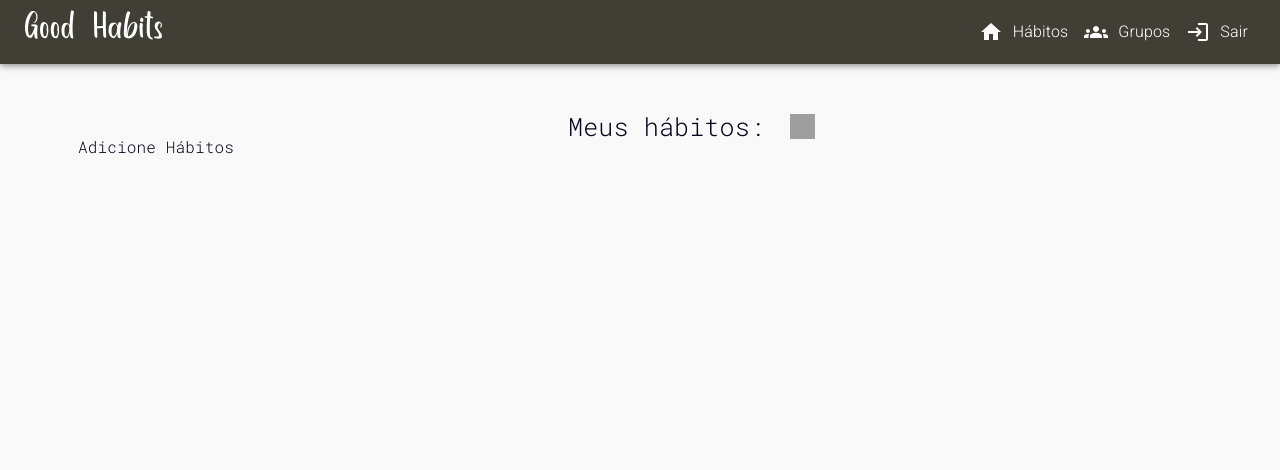
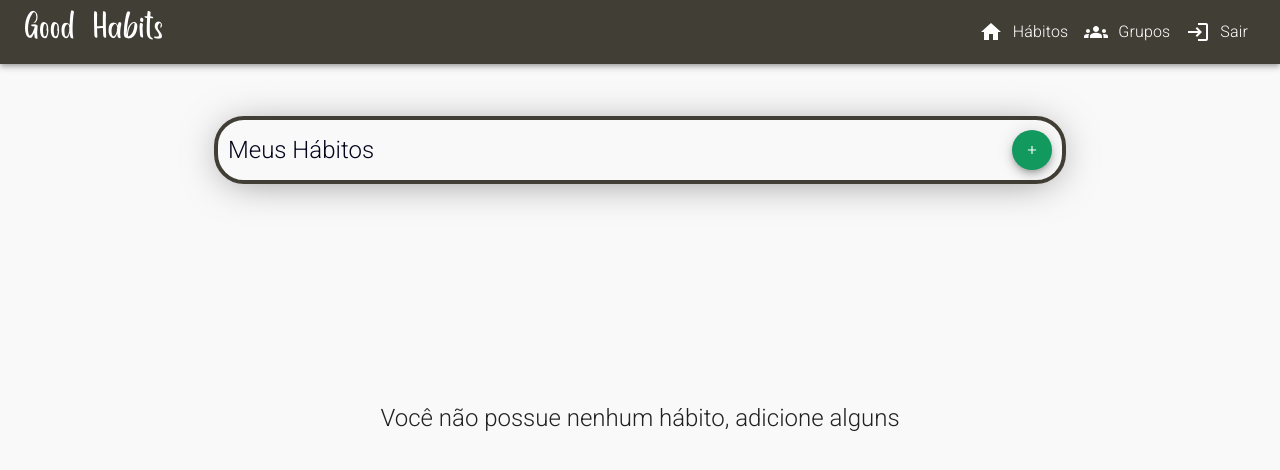
Before and after one commit to serafimmatheus/habits-1, a React (Create React App) app: page /dashboard in a window 1280 px wide. Shown: the top 470 px of the page. Built offline with nearby package versions, Linux system fonts and the light colour scheme; no server answers; sample sign-in values are in the browser's storage; grey boxes are pictures that could not be loaded.

Commit message:
feat: styled habits page

```diff
--- a/src/Components/HabitCard/index.jsx
+++ b/src/Components/HabitCard/index.jsx
@@ -1,36 +1,68 @@
 import { useContext, useState } from "react";
 import { HabitsContext } from "../../Providers/habits";
 
-import { HabitCardContainer } from "../../Styles/global";
-
 import EditHabitsModal from "../EditHabitsModal";
 
+import { Card, IconButton, Typography, Grid } from "@mui/material";
+import {
+  MdCheckCircleOutline,
+  MdDangerous,
+  MdEditNote,
+  MdOutlineDelete,
+} from "react-icons/md";
+import { Box } from "@mui/system";
+
 const HabitCard = ({ habit }) => {
-  const { deleteHabits, isAchieved } = useContext(HabitsContext);
+  const { deleteHabits } = useContext(HabitsContext);
 
   const token = localStorage.getItem("@Habits:token");
 
   const [modalEdit, setModalEdit] = useState(false);
 
   return (
-    <HabitCardContainer isAchieved={isAchieved}>
-      <h3>Nome: {habit.title}</h3>
-      <h4>Dificuldade: {habit.difficulty}</h4>
-      <h4>
-        Finalizado? {habit.achieved ? <span>Sim</span> : <span>Não</span>}
-      </h4>
-      <h4>Progresso: {JSON.stringify(habit.how_much_achieved)}</h4>
-      <button onClick={() => deleteHabits(habit.id, token)}>
-        Remover hábito
-      </button>
-      <button onClick={() => setModalEdit(true)}>Editar hábito</button>
+    <Grid item xs={12} sm={6} md={4}>
+      <Card variant="post-it" color={habit.achieved ? "secondary" : "primary"}>
+        <Card variant="centerCard">
+          {habit.achieved ? (
+            <Typography variant="h6">Concluido</Typography>
+          ) : (
+            <Typography variant="h6">Em Andamento</Typography>
+          )}
+        </Card>
+        <Typography variant="h6">{habit.title}</Typography>
+        <Typography variant="body2">Dificuldade: {habit.difficulty}</Typography>
+
+        <Box>
+          <Typography variant="body2">Progresso:</Typography>
+
+          <Card variant="centerCard">
+            <progress value={JSON.stringify(habit.how_much_achieved)} max="100">
+              {JSON.stringify(habit.how_much_achieved)}%
+            </progress>
+
+            {habit.achieved ? (
+              <MdCheckCircleOutline
+                style={{ color: "green", fontSize: "1.5em" }}
+              />
+            ) : (
+              <MdDangerous style={{ color: "red", fontSize: "1.5em" }} />
+            )}
+          </Card>
+        </Box>
+        <IconButton onClick={() => deleteHabits(habit.id, token)}>
+          <MdOutlineDelete />
+        </IconButton>
+        <IconButton onClick={() => setModalEdit(true)}>
+          <MdEditNote />
+        </IconButton>
         <EditHabitsModal
           habit_id={habit.id}
           token={token}
           setModalEdit={setModalEdit}
           modalEdit={modalEdit}
         />
-    </HabitCardContainer>
+      </Card>
+    </Grid>
   );
 };
 
--- a/src/Components/HabitList/index.jsx
+++ b/src/Components/HabitList/index.jsx
@@ -3,17 +3,17 @@ import { HabitsContext } from "../../Providers/habits";
 
 import HabitCard from "../HabitCard";
 
-import { HabitListContainer } from "../../Styles/global";
+import { Grid } from "@mui/material";
 
 const HabitList = ({ isAchieved }) => {
   const { habits } = useContext(HabitsContext);
 
   return (
-    <HabitListContainer isAchieved={isAchieved}>
+    <Grid container spacing={4}>
       {habits.map((item, index) => (
         <HabitCard key={index} habit={item} />
       ))}
-    </HabitListContainer>
+    </Grid>
   );
 };
 
--- a/src/Pages/Habits/index.jsx
+++ b/src/Pages/Habits/index.jsx
@@ -5,14 +5,10 @@ import { HabitsContext } from "../../Providers/habits";
 import HabitList from "../../Components/HabitList";
 import AddHabitsModal from "../../Components/AddHabitsModal";
 
-import {
-  HabitPageContainer,
-  SectionTitle,
-  ButtonAdd,
-  AddIcon,
-} from "../../Styles/global";
-
 import Header from "../../Components/Header";
+import { Container, Fab, Typography, Card } from "@mui/material";
+import { Box } from "@mui/system";
+import { MdAdd } from "react-icons/md";
 
 const Habits = () => {
   const { habits, getHabits, isAchieved } = useContext(HabitsContext);
@@ -31,32 +27,58 @@ const Habits = () => {
   };
 
   return (
-    <div>
+    <>
       <Header />
-      <HabitPageContainer>
-        <SectionTitle>
-          Meus hábitos:
-          <ButtonAdd onClick={() => handleClickAdd()}>
-            <AddIcon
-              src="https://www.iconpacks.net/icons/1/free-plus-icon-321-thumb.png"
-              alt="Adicione um novo hábito"
-            />
-          </ButtonAdd>
-        </SectionTitle>
+      <Container sx={{ py: 4 }} maxWidth="md">
+        <Box
+          sx={{
+            display: "flex",
+            justifyContent: "space-between",
+            marginBottom: "20px",
+            alignItems: "center",
+            marginTop: "20px",
+            border: "solid 4px #413e35",
+            borderRadius: "30px",
+            padding: "10px",
+            boxShadow: "0px 4px 40px -10px rgba(0, 0, 0, 0.5)",
+          }}
+        >
+          <Typography component="h1" variant="h5">
+            Meus Hábitos
+          </Typography>
+          <Fab size="small" color="secondary" onClick={handleClickAdd}>
+            <MdAdd />
+          </Fab>
+        </Box>
+
         {rendered ? (
           habits.length > 0 ? (
             <HabitList isAchieved={isAchieved} />
           ) : (
-            <h2>Adicione Hábitos</h2>
+            <Container
+              sx={{
+                py: 8,
+                display: "flex",
+                justifyContent: "center",
+              }}
+              maxWidth="md"
+            >
+              <Card variant="empty">
+                <Typography component="h2" variant="h5">
+                  Você não possue nenhum hábito, adicione alguns
+                </Typography>
+              </Card>
+            </Container>
           )
         ) : null}
-      </HabitPageContainer>
-      <AddHabitsModal
-        modalHabits={modalHabits}
-        setModalHabits={setModalHabits}
-        token={token}
-      />
-    </div>
+
+        <AddHabitsModal
+          modalHabits={modalHabits}
+          setModalHabits={setModalHabits}
+          token={token}
+        />
+      </Container>
+    </>
   );
 };
 
--- a/src/Styles/global.jsx
+++ b/src/Styles/global.jsx
@@ -216,7 +216,7 @@ export const GroupsForm = styled.form`
   box-sizing: border-box;
   border-radius: 5px;
   padding: 40px 20px 26px;
-n`;
+`;
 
 export const ContainerButton = styled.div`
   display: flex;
```
Lines whose indentation alone changed are shown as unchanged.
